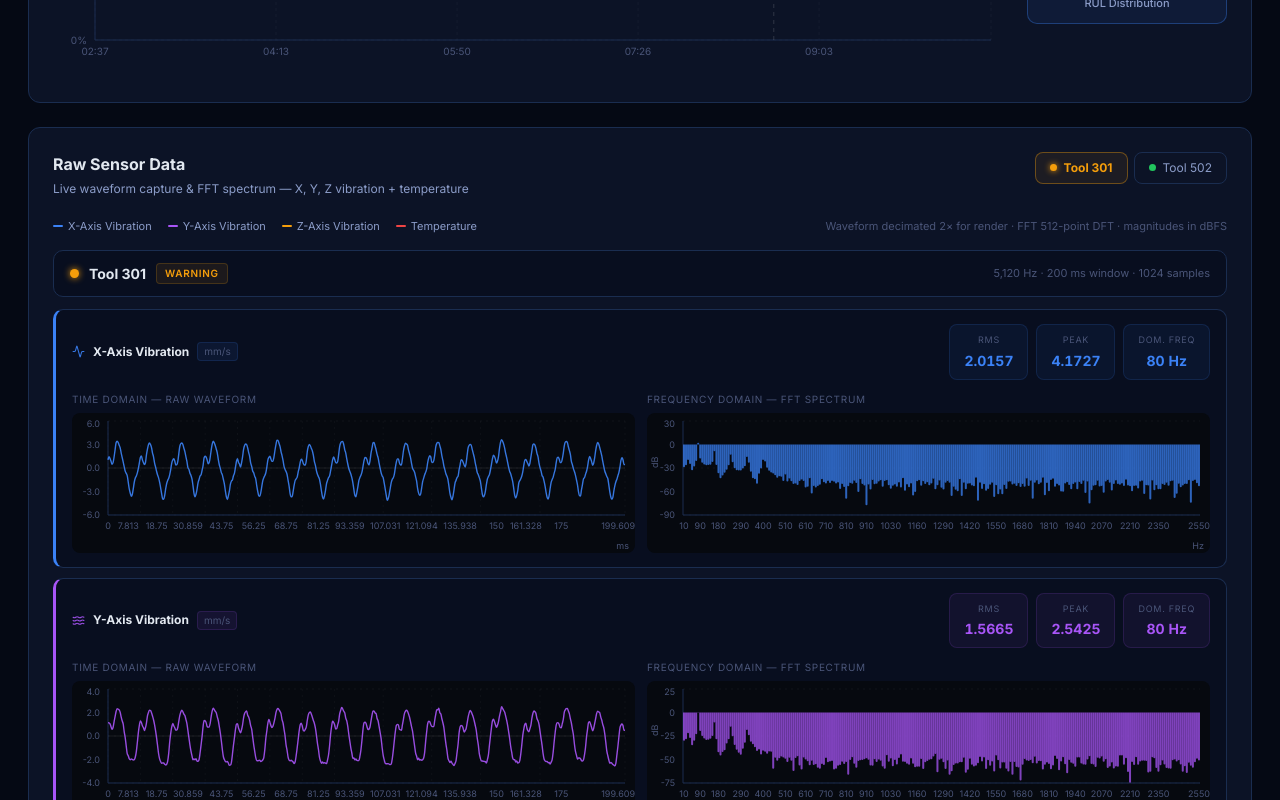
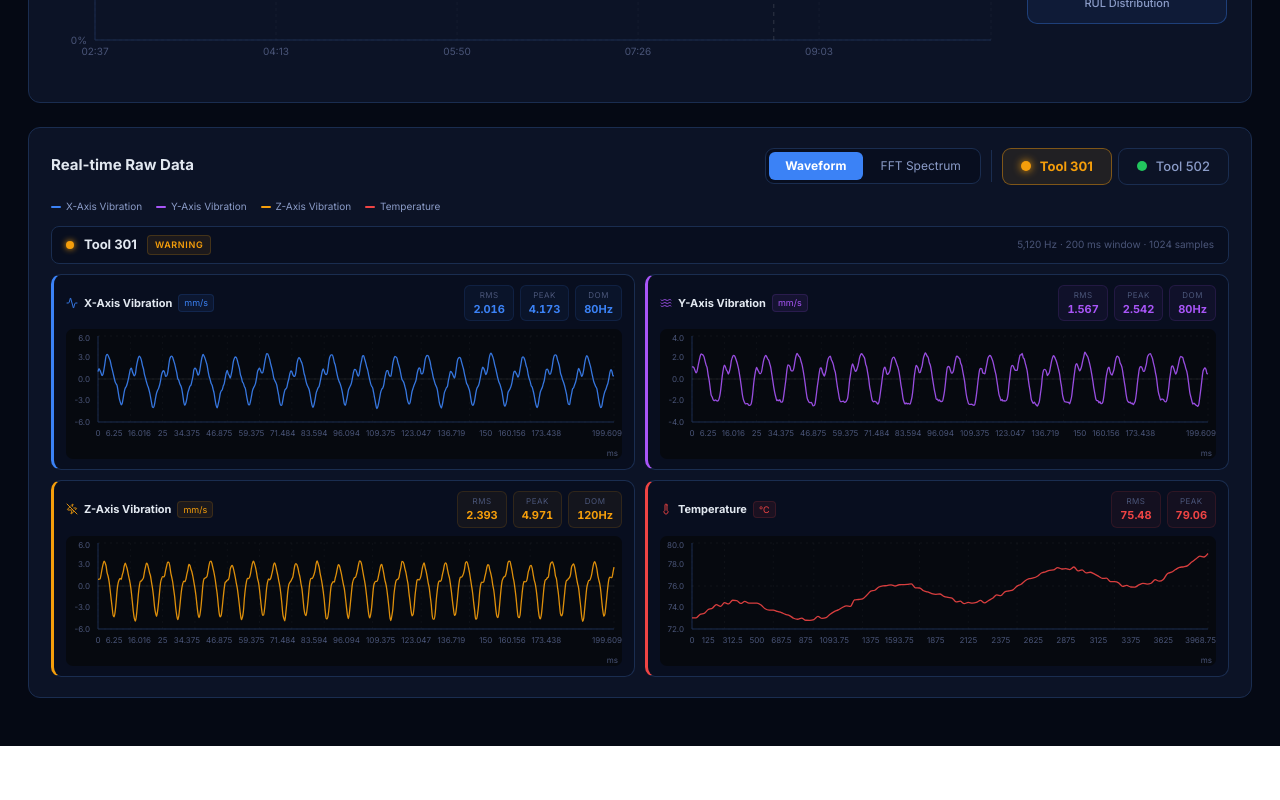
Before and after one commit to Rainyishx/pdm_dashboard, a React (Vite) app: page / in a window 1280 px wide. Shown: the part 860-1660 px from the top of the page. After the commit the page ends 1606 px from the top, so only its background shows below. Built offline with nearby package versions, Linux system fonts and the light colour scheme.

Commit message:
toggle sensor & fft chart

```diff
--- a/package.json
+++ b/package.json
@@ -70,6 +70,7 @@
   "devDependencies": {
     "@tailwindcss/vite": "4.1.12",
     "@types/node": "^26.0.1",
+    "@types/react-dom": "^19.2.3",
     "@vitejs/plugin-react": "4.7.0",
     "gh-pages": "^6.3.0",
     "tailwindcss": "4.1.12",
--- a/src/app/components/SensorGrid.tsx
+++ b/src/app/components/SensorGrid.tsx
@@ -26,14 +26,17 @@ const C = {
 
 const STATUS_DOT: Record<string, string> = { good: C.green, warning: C.amber, critical: C.red };
 
+type ViewMode = 'wave' | 'fft';
+
 // ─── Tooltips ─────────────────────────────────────────────────────────────────
 function WaveTooltip({ active, payload, label, unit }: any) {
   if (!active || !payload?.length) return null;
   return (
-    <div style={{ background: '#0a1428', border: `1px solid ${C.border}`, borderRadius: 8, padding: '8px 12px' }}>
-      <p style={{ fontSize: 10, color: C.textMuted, margin: '0 0 3px' }}>{label} ms</p>
-      <p style={{ fontSize: 14, fontWeight: 700, color: payload[0].color || C.blue, margin: 0 }}>
-        {Number(payload[0].value).toFixed(4)} <span style={{ fontSize: 10, fontWeight: 400, color: C.textSec }}>{unit}</span>
+    <div style={{ background: '#0a1428', border: `1px solid ${C.border}`, borderRadius: 8, padding: '6px 10px' }}>
+      <p style={{ fontSize: 9, color: C.textMuted, margin: '0 0 2px' }}>{label} ms</p>
+      <p style={{ fontSize: 13, fontWeight: 700, color: payload[0].color || C.blue, margin: 0 }}>
+        {Number(payload[0].value).toFixed(4)}{' '}
+        <span style={{ fontSize: 9, fontWeight: 400, color: C.textSec }}>{unit}</span>
       </p>
     </div>
   );
@@ -42,52 +45,37 @@ function WaveTooltip({ active, payload, label, unit }: any) {
 function FFTTooltip({ active, payload, label }: any) {
   if (!active || !payload?.length) return null;
   return (
-    <div style={{ background: '#0a1428', border: `1px solid ${C.border}`, borderRadius: 8, padding: '8px 12px' }}>
-      <p style={{ fontSize: 10, color: C.textMuted, margin: '0 0 3px' }}>{label} Hz</p>
-      <p style={{ fontSize: 14, fontWeight: 700, color: payload[0].color || C.blue, margin: 0 }}>
-        {Number(payload[0].value).toFixed(1)} <span style={{ fontSize: 10, fontWeight: 400, color: C.textSec }}>dB</span>
+    <div style={{ background: '#0a1428', border: `1px solid ${C.border}`, borderRadius: 8, padding: '6px 10px' }}>
+      <p style={{ fontSize: 9, color: C.textMuted, margin: '0 0 2px' }}>{label} Hz</p>
+      <p style={{ fontSize: 13, fontWeight: 700, color: payload[0].color || C.blue, margin: 0 }}>
+        {Number(payload[0].value).toFixed(1)}{' '}
+        <span style={{ fontSize: 9, fontWeight: 400, color: C.textSec }}>dB</span>
       </p>
-    </div>
-  );
-}
-
-// ─── Stat Pill ────────────────────────────────────────────────────────────────
-function StatPill({ label, value, color }: { label: string; value: string; color: string }) {
-  return (
-    <div style={{
-      display: 'flex', flexDirection: 'column', alignItems: 'center',
-      padding: '8px 14px', borderRadius: 8,
-      background: `${color}10`, border: `1px solid ${color}25`,
-    }}>
-      <span style={{ fontSize: 9, color: C.textMuted, letterSpacing: '0.08em', textTransform: 'uppercase', marginBottom: 3 }}>{label}</span>
-      <span style={{ fontSize: 14, fontWeight: 700, color, fontVariantNumeric: 'tabular-nums' }}>{value}</span>
     </div>
   );
 }
 
 // ─── Channel Icon ─────────────────────────────────────────────────────────────
 const CHANNEL_ICONS: Record<string, React.ReactNode> = {
-  x:    <Activity size={13} />,
-  y:    <Waves size={13} />,
-  z:    <ZapOff size={13} />,
-  temp: <Thermometer size={13} />,
+  x:    <Activity size={12} />,
+  y:    <Waves size={12} />,
+  z:    <ZapOff size={12} />,
+  temp: <Thermometer size={12} />,
 };
 
-// ─── Single Channel Row (Waveform + FFT side by side) ────────────────────────
-interface ChannelRowProps {
+// ─── Channel Card (2×2 grid cell) ────────────────────────────────────────────
+interface ChannelCardProps {
   channel: SensorChannel;
+  viewMode: ViewMode;
   waveDecimate: number;
   fftDecimate: number;
 }
 
-function ChannelRow({ channel, waveDecimate, fftDecimate }: ChannelRowProps) {
-  const [hoveredChart, setHoveredChart] = useState<'wave' | 'fft' | null>(null);
-
+function ChannelCard({ channel, viewMode, waveDecimate, fftDecimate }: ChannelCardProps) {
   const waveData = useMemo(
     () => channel.waveform.filter((_, i) => i % waveDecimate === 0),
     [channel.waveform, waveDecimate]
   );
-
   const fftData = useMemo(
     () => channel.fft.filter((_, i) => i % fftDecimate === 0),
     [channel.fft, fftDecimate]
@@ -102,142 +90,176 @@ function ChannelRow({ channel, waveDecimate, fftDecimate }: ChannelRowProps) {
       border: `1px solid ${C.border}`,
       borderLeft: `3px solid ${col}`,
       borderRadius: 10,
-      padding: '14px 16px',
-      marginBottom: 10,
+      padding: '10px 12px',
+      display: 'flex',
+      flexDirection: 'column',
+      gap: 8,
     }}>
-      {/* Channel header */}
-      <div style={{ display: 'flex', alignItems: 'center', justifyContent: 'space-between', marginBottom: 12 }}>
-        <div style={{ display: 'flex', alignItems: 'center', gap: 8 }}>
+      {/* Header row */}
+      <div style={{ display: 'flex', alignItems: 'center', justifyContent: 'space-between' }}>
+        <div style={{ display: 'flex', alignItems: 'center', gap: 6 }}>
           <span style={{ color: col, opacity: 0.9 }}>{CHANNEL_ICONS[channel.id]}</span>
-          <span style={{ fontSize: 12, fontWeight: 700, color: C.text }}>{channel.label}</span>
-          <span style={{ fontSize: 10, color: C.textMuted, padding: '1px 6px', background: `${col}15`, border: `1px solid ${col}25`, borderRadius: 4 }}>{channel.unit}</span>
+          <span style={{ fontSize: 11, fontWeight: 700, color: C.text }}>{channel.label}</span>
+          <span style={{
+            fontSize: 9, color: col, padding: '1px 5px',
+            background: `${col}15`, border: `1px solid ${col}25`, borderRadius: 4,
+          }}>{channel.unit}</span>
         </div>
-        <div style={{ display: 'flex', gap: 8 }}>
-          <StatPill label="RMS"   value={`${channel.rms.toFixed(isTemp ? 2 : 4)}`}         color={col} />
-          <StatPill label="Peak"  value={`${channel.peak.toFixed(isTemp ? 2 : 4)}`}        color={col} />
-          {!isTemp && <StatPill label="Dom. Freq" value={`${channel.dominantFreq} Hz`} color={col} />}
+
+        {/* Compact stats */}
+        <div style={{ display: 'flex', gap: 6 }}>
+          {[
+            { label: 'RMS',  value: channel.rms.toFixed(isTemp ? 2 : 3) },
+            { label: 'Peak', value: channel.peak.toFixed(isTemp ? 2 : 3) },
+            ...(!isTemp ? [{ label: 'Dom', value: `${channel.dominantFreq}Hz` }] : []),
+          ].map(s => (
+            <div key={s.label} style={{
+              display: 'flex', flexDirection: 'column', alignItems: 'center',
+              padding: '3px 8px', borderRadius: 6,
+              background: `${col}0d`, border: `1px solid ${col}20`,
+            }}>
+              <span style={{ fontSize: 8, color: C.textMuted, letterSpacing: '0.06em', textTransform: 'uppercase' }}>{s.label}</span>
+              <span style={{ fontSize: 11, fontWeight: 700, color: col, fontVariantNumeric: 'tabular-nums' }}>{s.value}</span>
+            </div>
+          ))}
         </div>
       </div>
 
-      {/* Charts */}
-      <div style={{ display: 'grid', gridTemplateColumns: '1fr 1fr', gap: 12 }}>
-        {/* Waveform */}
-        <div>
-          <div style={{ fontSize: 10, color: C.textMuted, letterSpacing: '0.07em', textTransform: 'uppercase', marginBottom: 6 }}>
-            Time Domain — Raw Waveform
-          </div>
-          <div
-            style={{ height: 140, borderRadius: 8, background: '#06090f', padding: '4px 0', outline: hoveredChart === 'wave' ? `1px solid ${col}30` : 'none' }}
-            onMouseEnter={() => setHoveredChart('wave')}
-            onMouseLeave={() => setHoveredChart(null)}
-          >
+      {/* Chart */}
+      <div style={{ height: 130, background: '#06090f', borderRadius: 7, padding: '3px 0' }}>
         <ResponsiveContainer width="100%" height="100%">
-              <LineChart data={waveData} margin={{ top: 4, right: 10, left: 0, bottom: 4 }}>
+          {viewMode === 'wave' ? (
+            <LineChart data={waveData} margin={{ top: 4, right: 8, left: 0, bottom: 4 }}>
               <CartesianGrid strokeDasharray="2 4" stroke="rgba(255,255,255,0.04)" />
               <XAxis
                 dataKey="t"
-                  tick={{ fill: C.textMuted, fontSize: 9 }}
+                tick={{ fill: C.textMuted, fontSize: 8 }}
                 axisLine={{ stroke: C.border }}
                 tickLine={false}
                 interval="preserveStartEnd"
                 tickFormatter={v => `${v}`}
-                  label={{ value: 'ms', position: 'insideBottomRight', offset: -4, style: { fill: C.textMuted, fontSize: 9 } }}
+                label={{ value: 'ms', position: 'insideBottomRight', offset: -4, style: { fill: C.textMuted, fontSize: 8 } }}
               />
               <YAxis
-                  tick={{ fill: C.textMuted, fontSize: 9 }}
+                tick={{ fill: C.textMuted, fontSize: 8 }}
                 axisLine={{ stroke: C.border }}
                 tickLine={false}
                 tickFormatter={v => v.toFixed(1)}
-                  width={36}
+                width={32}
                 domain={['auto', 'auto']}
               />
               <Tooltip content={<WaveTooltip unit={channel.unit} />} />
-                {!isTemp && <ReferenceLine y={0} stroke="rgba(255,255,255,0.08)" strokeWidth={1} />}
+              {!isTemp && <ReferenceLine y={0} stroke="rgba(255,255,255,0.07)" strokeWidth={1} />}
               <Line
                 type="monotone" dataKey="v"
-                  stroke={col} strokeWidth={1.4}
+                stroke={col} strokeWidth={1.3}
                 dot={false} isAnimationActive={false}
                 strokeOpacity={0.9}
               />
             </LineChart>
-            </ResponsiveContainer>
-          </div>
-        </div>
-
-        {/* FFT */}
-        <div>
-          <div style={{ fontSize: 10, color: C.textMuted, letterSpacing: '0.07em', textTransform: 'uppercase', marginBottom: 6 }}>
-            Frequency Domain — FFT Spectrum
-          </div>
-          <div
-            style={{ height: 140, borderRadius: 8, background: '#06090f', padding: '4px 0', outline: hoveredChart === 'fft' ? `1px solid ${col}30` : 'none' }}
-            onMouseEnter={() => setHoveredChart('fft')}
-            onMouseLeave={() => setHoveredChart(null)}
-          >
-            <ResponsiveContainer width="100%" height="100%">
-              <BarChart data={fftData} margin={{ top: 4, right: 10, left: 0, bottom: 4 }} barCategoryGap={0}>
+          ) : (
+            <BarChart data={fftData} margin={{ top: 4, right: 8, left: 0, bottom: 4 }} barCategoryGap={0}>
               <CartesianGrid strokeDasharray="2 4" stroke="rgba(255,255,255,0.04)" vertical={false} />
               <XAxis
                 dataKey="freq"
-                  tick={{ fill: C.textMuted, fontSize: 9 }}
+                tick={{ fill: C.textMuted, fontSize: 8 }}
                 axisLine={{ stroke: C.border }}
                 tickLine={false}
                 interval="preserveStartEnd"
                 tickFormatter={v => `${v}`}
-                  label={{ value: 'Hz', position: 'insideBottomRight', offset: -4, style: { fill: C.textMuted, fontSize: 9 } }}
+                label={{ value: 'Hz', position: 'insideBottomRight', offset: -4, style: { fill: C.textMuted, fontSize: 8 } }}
               />
               <YAxis
-                  tick={{ fill: C.textMuted, fontSize: 9 }}
+                tick={{ fill: C.textMuted, fontSize: 8 }}
                 axisLine={{ stroke: C.border }}
                 tickLine={false}
                 tickFormatter={v => `${v.toFixed(0)}`}
-                  width={36}
+                width={32}
                 domain={['auto', 'auto']}
-                  label={{ value: 'dB', angle: -90, position: 'insideLeft', offset: 8, style: { fill: C.textMuted, fontSize: 9 } }}
+                label={{ value: 'dB', angle: -90, position: 'insideLeft', offset: 8, style: { fill: C.textMuted, fontSize: 8 } }}
               />
               <Tooltip content={<FFTTooltip />} />
               <Bar dataKey="mag" fill={col} fillOpacity={0.75} isAnimationActive={false} radius={[1, 1, 0, 0]} />
             </BarChart>
+          )}
         </ResponsiveContainer>
-          </div>
-        </div>
       </div>
     </div>
   );
 }
 
 // ─── Tool Panel ───────────────────────────────────────────────────────────────
-function ToolPanel({ toolData }: { toolData: ToolSensorData }) {
+function ToolPanel({ toolData, viewMode }: { toolData: ToolSensorData; viewMode: ViewMode }) {
   const dot = STATUS_DOT[toolData.status];
   const channelOrder: Array<keyof typeof toolData.channels> = ['x', 'y', 'z', 'temp'];
 
   return (
-    <div>
-      {/* Tool header */}
+    <div style={{ display: 'flex', flexDirection: 'column', gap: 10 }}>
+      {/* Tool meta strip */}
       <div style={{
         display: 'flex', alignItems: 'center', gap: 10,
-        padding: '12px 16px', marginBottom: 12,
-        background: C.cardInner, border: `1px solid ${C.border}`, borderRadius: 10,
+        padding: '8px 14px',
+        background: C.cardInner, border: `1px solid ${C.border}`, borderRadius: 8,
       }}>
-        <div style={{ width: 9, height: 9, borderRadius: '50%', background: dot, boxShadow: `0 0 7px ${dot}` }} />
-        <span style={{ fontSize: 14, fontWeight: 700, color: C.text }}>{toolData.toolLabel}</span>
-        <span style={{ fontSize: 10, padding: '2px 8px', borderRadius: 4, background: `${dot}15`, border: `1px solid ${dot}30`, color: dot, fontWeight: 600, letterSpacing: '0.07em' }}>
+        <div style={{ width: 8, height: 8, borderRadius: '50%', background: dot, boxShadow: `0 0 6px ${dot}` }} />
+        <span style={{ fontSize: 13, fontWeight: 700, color: C.text }}>{toolData.toolLabel}</span>
+        <span style={{
+          fontSize: 9, padding: '2px 7px', borderRadius: 4,
+          background: `${dot}15`, border: `1px solid ${dot}30`, color: dot, fontWeight: 600, letterSpacing: '0.07em',
+        }}>
           {toolData.status.toUpperCase()}
         </span>
-        <span style={{ marginLeft: 'auto', fontSize: 11, color: C.textMuted }}>
+        <span style={{ marginLeft: 'auto', fontSize: 10, color: C.textMuted }}>
           {toolData.sampleRateHz.toLocaleString()} Hz · 200 ms window · 1024 samples
         </span>
       </div>
 
-      {/* Channel rows */}
+      {/* 2×2 chart grid */}
+      <div style={{ display: 'grid', gridTemplateColumns: '1fr 1fr', gap: 10 }}>
         {channelOrder.map(chKey => (
-        <ChannelRow
+          <ChannelCard
             key={chKey}
             channel={toolData.channels[chKey]}
+            viewMode={viewMode}
             waveDecimate={2}
             fftDecimate={1}
           />
         ))}
+      </div>
+    </div>
+  );
+}
+
+// ─── Segmented Toggle ─────────────────────────────────────────────────────────
+function SegmentedToggle({ value, onChange }: { value: ViewMode; onChange: (v: ViewMode) => void }) {
+  const options: { id: ViewMode; label: string }[] = [
+    { id: 'wave', label: 'Waveform' },
+    { id: 'fft',  label: 'FFT Spectrum' },
+  ];
+  return (
+    <div style={{
+      display: 'flex', gap: 2, padding: 3,
+      background: C.cardInner, border: `1px solid ${C.border}`, borderRadius: 9,
+    }}>
+      {options.map(opt => {
+        const active = opt.id === value;
+        return (
+          <button
+            key={opt.id}
+            onClick={() => onChange(opt.id)}
+            style={{
+              padding: '5px 16px', borderRadius: 6, border: 'none', cursor: 'pointer',
+              background: active ? C.blue : 'transparent',
+              color: active ? '#fff' : C.textSec,
+              fontSize: 12, fontWeight: active ? 700 : 400,
+              transition: 'all 0.15s',
+              letterSpacing: active ? '0.01em' : 0,
+            }}
+          >
+            {opt.label}
+          </button>
+        );
+      })}
     </div>
   );
 }
@@ -245,21 +267,27 @@ function ToolPanel({ toolData }: { toolData: ToolSensorData }) {
 // ─── Main Export ──────────────────────────────────────────────────────────────
 export function SensorGrid() {
   const [activeToolIdx, setActiveToolIdx] = useState(0);
+  const [viewMode, setViewMode]           = useState<ViewMode>('wave');
   const toolData = allToolSensorData[activeToolIdx];
 
   return (
     <section style={{ marginBottom: 24 }}>
-      <div style={{ background: C.card, border: `1px solid ${C.border}`, borderRadius: 12, padding: '24px' }}>
-        {/* Section header */}
-        <div style={{ display: 'flex', justifyContent: 'space-between', alignItems: 'flex-start', marginBottom: 20 }}>
+      <div style={{ background: C.card, border: `1px solid ${C.border}`, borderRadius: 12, padding: '20px 22px' }}>
+
+        {/* ── Section header ── */}
+        <div style={{ display: 'flex', justifyContent: 'space-between', alignItems: 'center', marginBottom: 14 }}>
           <div>
-            <h2 style={{ fontSize: 16, fontWeight: 700, color: C.text, margin: '0 0 4px' }}>Raw Sensor Data</h2>
-            <p style={{ fontSize: 12, color: C.textSec, margin: 0 }}>
-              Live waveform capture &amp; FFT spectrum — X, Y, Z vibration + temperature
-            </p>
+            <h2 style={{ fontSize: 15, fontWeight: 700, color: C.text, margin: '0 0 3px' }}>Real-time Raw Data</h2>
           </div>
 
-          {/* Tool selector tabs */}
+          <div style={{ display: 'flex', alignItems: 'center', gap: 10 }}>
+            {/* View mode toggle */}
+            <SegmentedToggle value={viewMode} onChange={setViewMode} />
+
+            {/* Divider */}
+            <div style={{ width: 1, height: 32, background: C.border }} />
+
+            {/* Tool selector tabs — larger */}
             <div style={{ display: 'flex', gap: 6 }}>
               {allToolSensorData.map((td, idx) => {
                 const active = idx === activeToolIdx;
@@ -269,19 +297,19 @@ export function SensorGrid() {
                     key={td.toolId}
                     onClick={() => setActiveToolIdx(idx)}
                     style={{
-                    display: 'flex', alignItems: 'center', gap: 7,
-                    padding: '6px 14px', borderRadius: 8, cursor: 'pointer',
-                    border: `1px solid ${active ? dot + '60' : C.border}`,
-                    background: active ? `${dot}12` : 'transparent',
+                      display: 'flex', alignItems: 'center', gap: 9,
+                      padding: '8px 18px', borderRadius: 9, cursor: 'pointer',
+                      border: `1px solid ${active ? dot + '70' : C.border}`,
+                      background: active ? `${dot}18` : 'transparent',
                       color: active ? dot : C.textSec,
-                    fontSize: 12, fontWeight: active ? 700 : 400,
+                      fontSize: 13, fontWeight: active ? 700 : 500,
                       transition: 'all 0.15s',
                     }}
                   >
                     <span style={{
-                    width: 7, height: 7, borderRadius: '50%',
-                    background: dot, flexShrink: 0,
-                    boxShadow: active ? `0 0 6px ${dot}` : 'none',
+                      width: 10, height: 10, borderRadius: '50%', flexShrink: 0,
+                      background: dot,
+                      boxShadow: active ? `0 0 8px ${dot}` : 'none',
                     }} />
                     {td.toolLabel}
                   </button>
@@ -289,25 +317,23 @@ export function SensorGrid() {
               })}
             </div>
           </div>
+        </div>
 
-        {/* Legend */}
-        <div style={{ display: 'flex', gap: 16, marginBottom: 16, flexWrap: 'wrap' }}>
+        {/* ── Channel legend ── */}
+        <div style={{ display: 'flex', gap: 14, marginBottom: 12, alignItems: 'center', flexWrap: 'wrap' }}>
           {(['x', 'y', 'z', 'temp'] as const).map(ch => {
             const channel = toolData.channels[ch];
             return (
               <div key={ch} style={{ display: 'flex', alignItems: 'center', gap: 5 }}>
                 <div style={{ width: 10, height: 2, borderRadius: 1, background: channel.color }} />
-                <span style={{ fontSize: 11, color: C.textSec }}>{channel.label}</span>
+                <span style={{ fontSize: 10, color: C.textSec }}>{channel.label}</span>
               </div>
             );
           })}
-          <div style={{ marginLeft: 'auto', fontSize: 11, color: C.textMuted }}>
-            Waveform decimated 2× for render · FFT 512-point DFT · magnitudes in dBFS
-          </div>
         </div>
 
-        {/* Tool Panel */}
-        <ToolPanel toolData={toolData} />
+        {/* ── Tool Panel ── */}
+        <ToolPanel toolData={toolData} viewMode={viewMode} />
       </div>
     </section>
   );
```
Also changed, not shown: 1 other file (tests, documents, lock files or other folders). Lines whose indentation alone changed are shown as unchanged.
